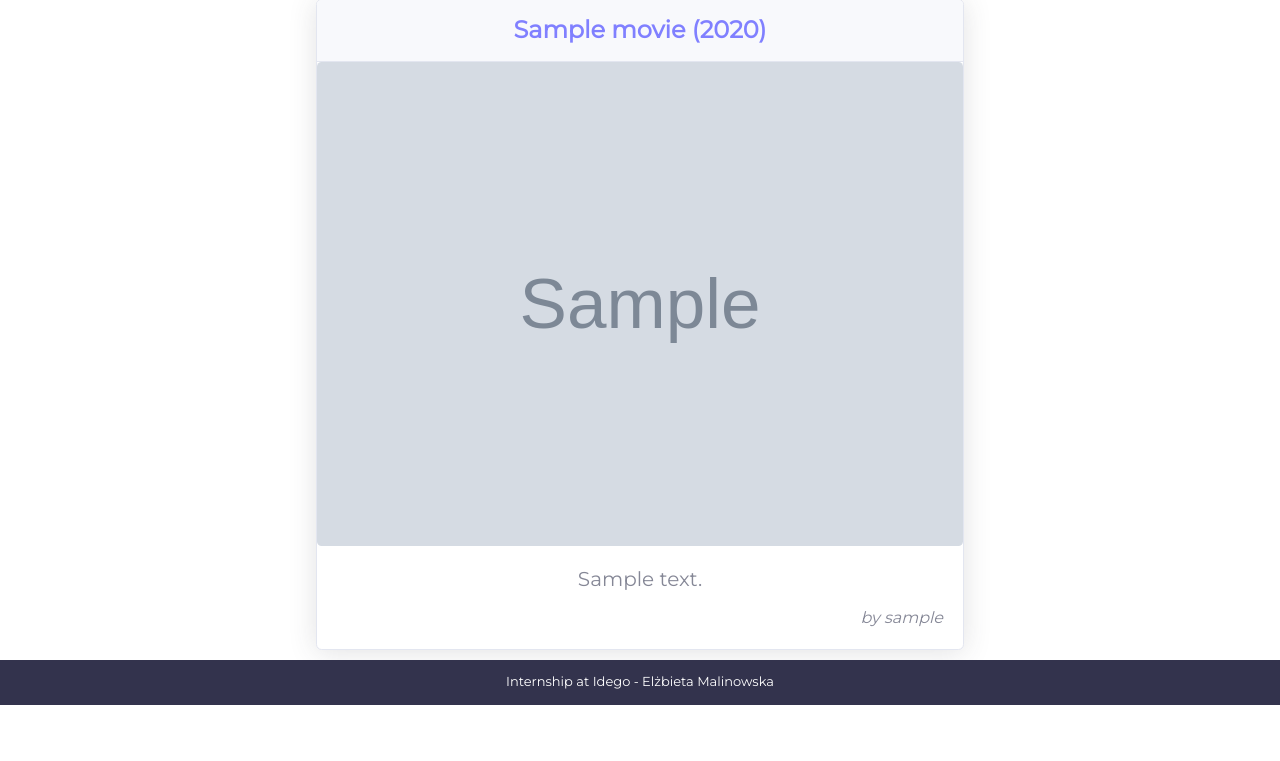
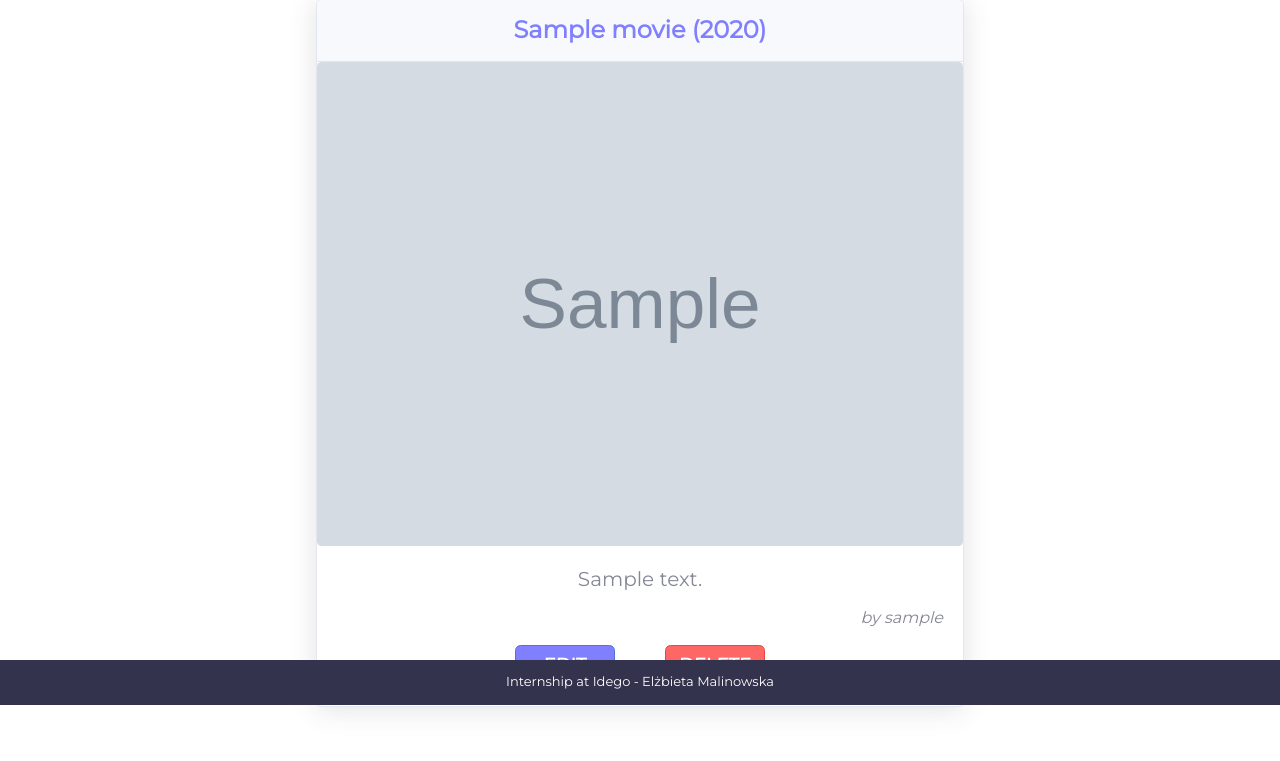
Before and after one commit to elzbietamal95/movies_app, a Django app: a page that uses movies/templates/movies/movie_detail.html in a window 1280 px wide. Shown: the part 95-856 px from the top of the page. Before the commit the page ends 800 px from the top, so only its background shows below. Run offline with Django 3.2, Linux system fonts and the light colour scheme; a user stored in the database is signed in; tables that the repository leaves empty hold one stand-in row (values such as "Sample post"); grey boxes marked "Sample" are stand-in pictures; parts of the project's set-up code (start-up, migrations or seed data) failed here and were passed over; some libraries are stand-ins or nearby versions.

Commit message:
Displaying delete modal for movie (without functionality) added

```diff
--- a/movies/models.py
+++ b/movies/models.py
@@ -39,17 +39,17 @@ class Movie(models.Model):
             return False
 
 
-class Actor(models.Model):
-    first_name = models.CharField(verbose_name='first name', max_length=50)
-    last_name = models.CharField(verbose_name='last name', max_length=150)
-
-    def __str__(self):
-        return f"{self.first_name} {self.last_name}"
-
-
-class Director(models.Model):
-    first_name = models.CharField(verbose_name='first name', max_length=50, blank=True)
-    last_name = models.CharField(verbose_name='last name', max_length=150, blank=True)
-
-    def __str__(self):
-        return f"{self.first_name} {self.last_name}"
+#class Actor(models.Model):
+#   first_name = models.CharField(verbose_name='first name', max_length=50)
+#    last_name = models.CharField(verbose_name='last name', max_length=150)
+#
+#   def __str__(self):
+#        return f"{self.first_name} {self.last_name}"
+#
+#
+#class Director(models.Model):
+#    first_name = models.CharField(verbose_name='first name', max_length=50, blank=True)
+#    last_name = models.CharField(verbose_name='last name', max_length=150, blank=True)
+#
+#    def __str__(self):
+#        return f"{self.first_name} {self.last_name}"
--- a/movies/templates/movies/movie_detail.html
+++ b/movies/templates/movies/movie_detail.html
@@ -1,8 +1,34 @@
 {% extends "base.html" %}
 
-{% block title %}Add new movie{% endblock %}
+{% load static %}
+
+{% block title %}{{ movie }}{% endblock %}
 
 {% block content %}
+
+    {# Delete Modal #}
+    <div class="modal fade" id="movie-delete-modal" tabindex="-1" role="dialog" aria-labelledby="movie-delete-modal-label" aria-hidden="true">
+        <div class="modal-dialog" role="document">
+            <div class="modal-content">
+                <div class="modal-header">
+                    <h5 class="modal-title" id="movie-delete-modal-label"><strong>Delete {{ movie }}</strong></h5>
+                    <button type="button" class="close" data-dismiss="modal" aria-label="Close">
+                        <span aria-hidden="true">&times;</span>
+                    </button>
+                </div>
+                <div class="modal-body">
+                    Are you sure you want to delete movie {{ movie }}?
+                </div>
+                <div class="modal-footer">
+                    <button type="button" class="btn btn-secondary" data-dismiss="modal">NO, TAKE ME BACK.</button>
+                    <button type="button" class="btn btn-danger">YES, I'M SURE.</button>
+                </div>
+                <div class="modal-footer justify-content-center text-danger modal-error d-none"></div>
+            </div>
+        </div>
+    </div>
+
+    <div class="movie-detail">
         <div class="card shadow mb-4" style="min-width: 600px; margin: 0 20%">
             <div class="card-header py-3">
                 <h4 class="m-0 font-weight-bold text-primary">
@@ -20,6 +46,14 @@
                 <p class="card-text text-right">
                     <small class="text-muted"><em>by {{ movie.added_by }}</em></small>
                 </p>
+                 {% if user.is_authenticated and user.is_admin or user == movie.added_by %}
+                    <div class="movie-card-options">
+                        <button class="btn btn-primary">EDIT</button>
+                        <button data-toggle="modal" data-target="#movie-delete-modal" class="btn btn-danger">DELETE</button>
+                    </div>
+        {% endif %}
             </div>
         </div>
+
+    </div>
 {% endblock %}
--- a/static/css/base.css
+++ b/static/css/base.css
@@ -373,3 +373,14 @@ div.btn-sm.btn-danger.btn-circle {
     font-size: 35px;
     font-weight: bold;
 }
+
+.movie-card-options {
+    display: inline-flex;
+    justify-content: space-between;
+    width: 250px;
+}
+
+.movie-card-options button {
+    font-size: 18px;
+    width: 100px;
+}
```
Lines whose indentation alone changed are shown as unchanged.
